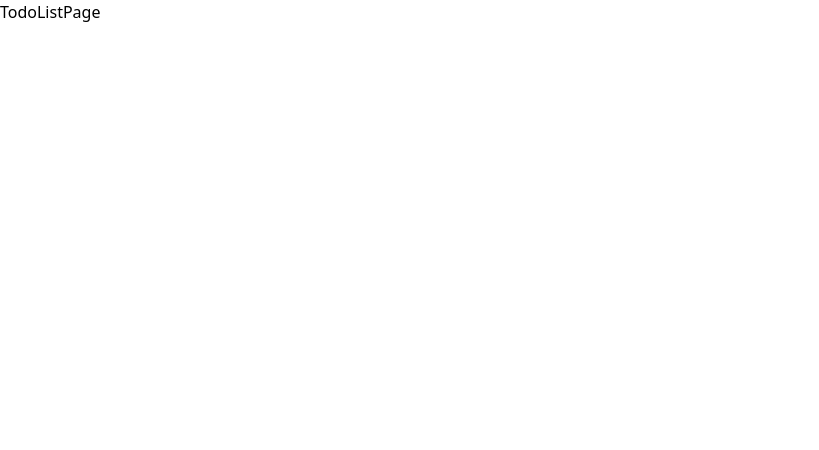
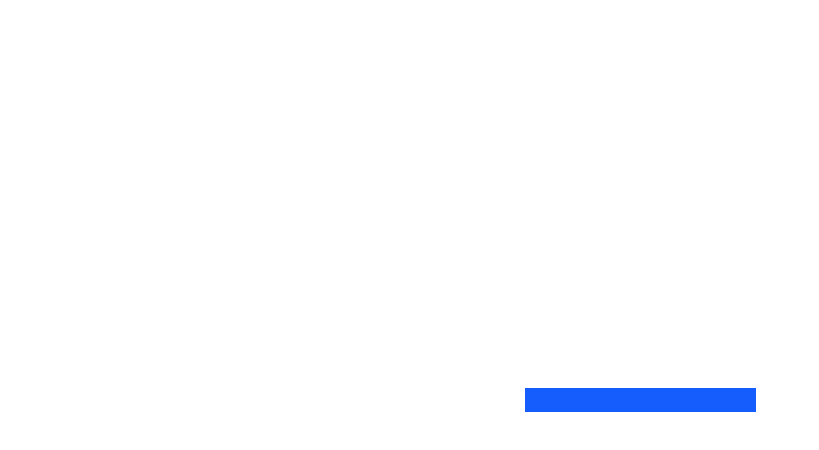
Before and after one commit to armmani/MIDTERM.TODOLIST.JENG.PA.TUM, a React (Vite) app: page /todo in a window 1280 px wide. Shown: the top 450 px of the page, without its empty margins (0-819 px from the left). Built offline with nearby package versions, Linux system fonts and the light colour scheme.

Commit message:
จบหน้า login เริ่ม todolitsPage

```diff
--- a/src/App.jsx
+++ b/src/App.jsx
@@ -1,10 +1,16 @@
 import React from 'react'
 import AppRouter from './router/AppRouter'
+import { ToastContainer } from 'react-toastify'
+import { Slide } from 'react-toastify'
 
 function App() {
   return (
     <>
-    <AppRouter />
+      <ToastContainer
+        autoClose={1500}
+        position="bottom-right"
+        transition={Slide} />
+      <AppRouter />
     </>
   )
 }
--- a/src/pages/LoginPage.jsx
+++ b/src/pages/LoginPage.jsx
@@ -1,10 +1,10 @@
 import { ScanFace } from 'lucide-react'
-import React from 'react'
 import { useForm } from 'react-hook-form'
-import { Link } from 'react-router'
+import { Link, useNavigate } from 'react-router'
 import { yupResolver } from '@hookform/resolvers/yup'
 import { schemaLogin } from '../validator/schemaInput'
 import { toast } from 'react-toastify'
+import useAuthStore from '../stores/authStore'
 
 
 const initialInput = {
@@ -14,6 +14,8 @@
 
 function LoginPage() {
 
+  const navigate = useNavigate()
+  const actionLogin = useAuthStore( state => state.actionLogin)
   const {
     register,
     handleSubmit,
@@ -28,7 +30,9 @@
 
   const onSubmit = async (data) => {
     try {
-      reset()
+      await actionLogin(data)
+      reset();
+      navigate('/todo')
       toast.success("LOGIN SUCCESS")
     } catch (error) {
       console.log(error);
--- a/src/pages/TodoListPage.jsx
+++ b/src/pages/TodoListPage.jsx
@@ -1,8 +1,23 @@
 import React from 'react'
+import { useState } from 'react'
+
+const initialInput = {
+  taskName: "",
+}
 
 function TodoListPage() {
+
+  const [input, setInput] = useState(initialInput)
+  const [inputError, setInputError] = useState(initialInput)
+
+  const handleSubmit = async () => { }
+
   return (
-    <div>TodoListPage</div>
+    <div className='grid place-items-center h-screen'>
+      <form>
+        <input className='bg-blue-600' name='taskName' type="text" />
+      </form>
+    </div>
   )
 }
 
--- a/src/stores/authStore.js
+++ b/src/stores/authStore.js
@@ -2,15 +2,14 @@
 import { persist } from "zustand/middleware";
 import authApi from "../api/authApi";
 
-const useAuthStore = create(
-  persist((set) = ({
+const useAuthStore = create(persist((set) => ({
   userId: null,
   accessToken: "",
   actionLogin: async (input) => {
     const res = await authApi.login(input);
     console.log("res login", res.data)
     set({ userId: res.data.userId, accessToken: res.data.accessToken })
-    },
+  }
 }), {
   name: "user-store",
 })
```
Lines whose indentation alone changed are shown as unchanged.
